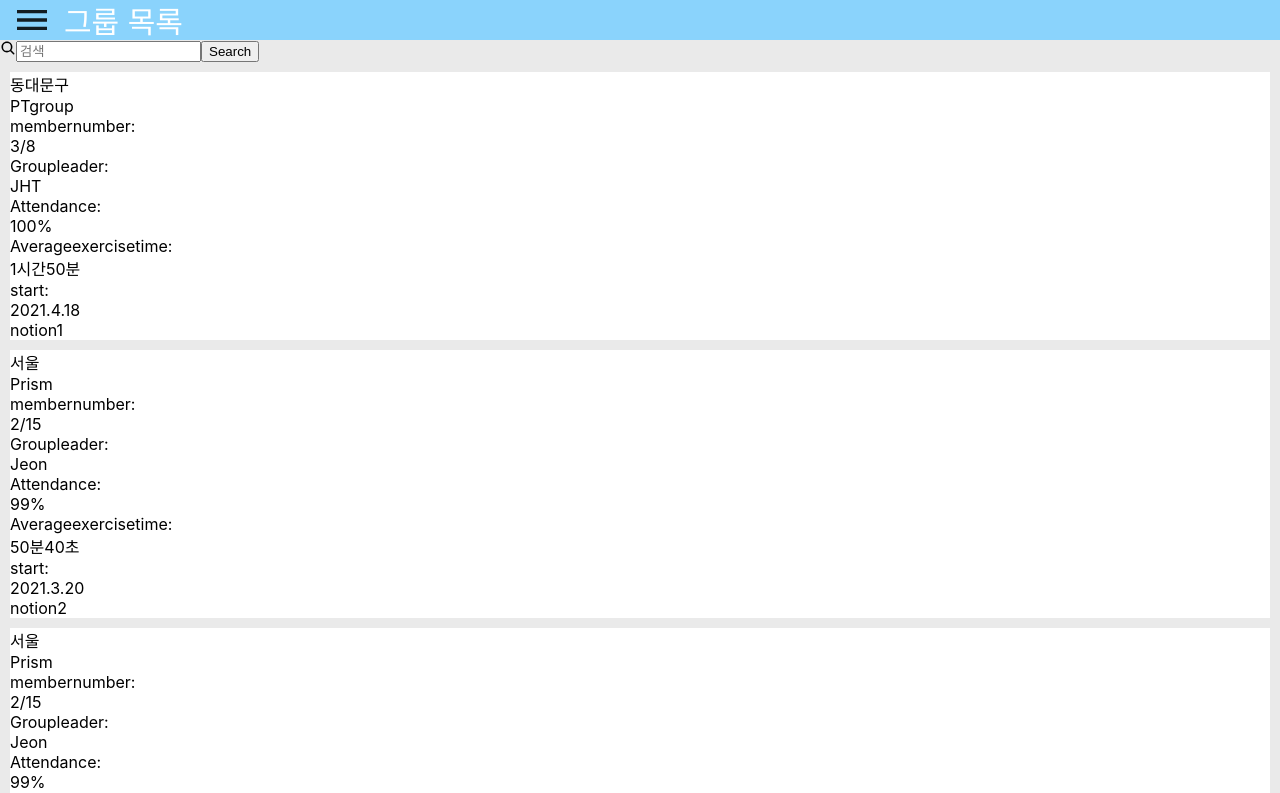
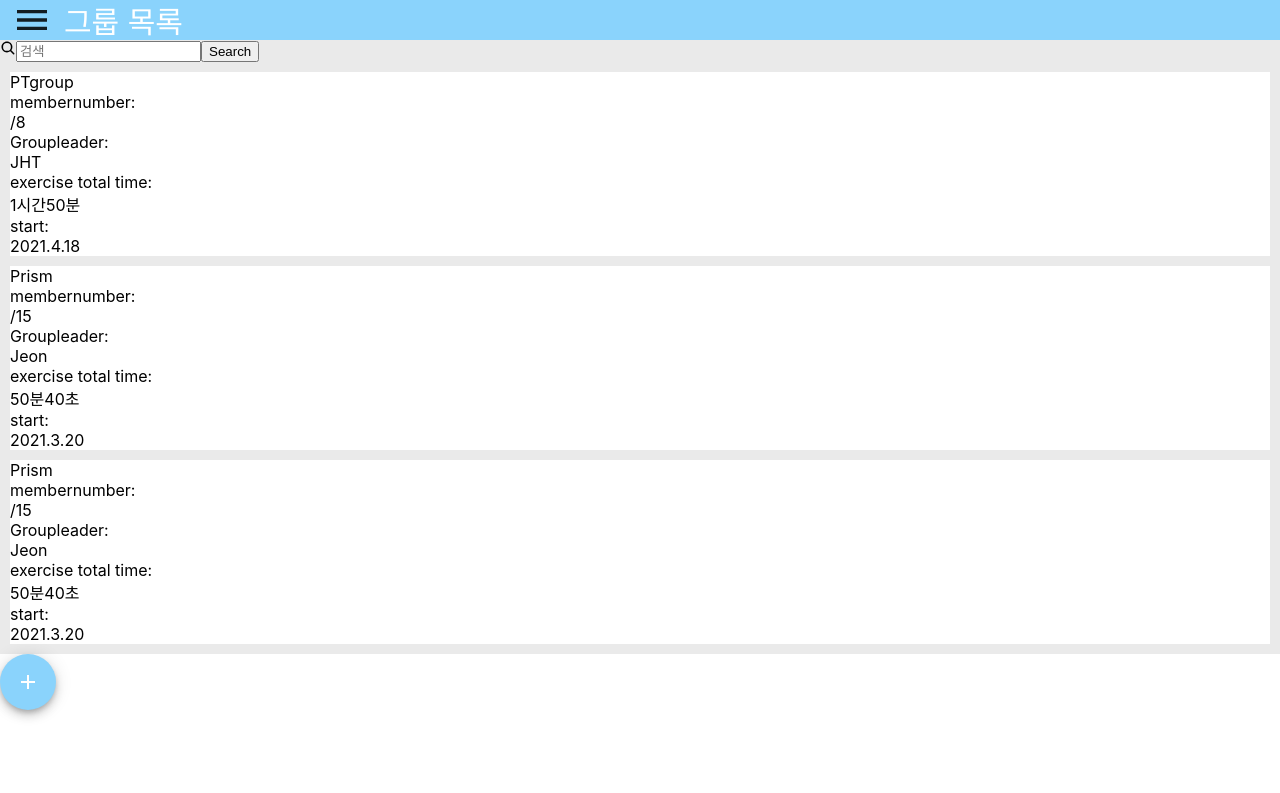
Before and after one commit to Thereisnotruth/2021CAPSTONE, a React (Create React App) app in the folder frontend/: page /grouplist in a window 1280 px wide. Shown: the top 793 px of the page. Built offline with nearby package versions, Linux system fonts and the light colour scheme; what react-unity-webgl would draw is missing.

Commit message:
studymake수정

```diff
--- a/frontend/src/components/Model.js
+++ b/frontend/src/components/Model.js
@@ -10,10 +10,10 @@ class Model {
     }
     // 스터디 생성
     makeStudy(user, study, capacity) {
-        axios.post('/helpapp/study/new', {
-            study_leader: user,
+        axios.post('/helpapp/studies/new', {
+            user_id: user,
             study_name:study,
-            study_capacity: capacity,
+            capacity: capacity,
         })
         .then((res) => {
             console.log(res);
--- a/frontend/src/components/ViewModel.js
+++ b/frontend/src/components/ViewModel.js
@@ -15,6 +15,9 @@ class ViewModel {
     exercise = (expart, times) => {
         return this.model.exercise(expart, times);
     }
+    join = () => {
+        return this.model.join();
+    }
 }
 
 export default ViewModel;
--- a/frontend/src/components/ui/GroupForm.js
+++ b/frontend/src/components/ui/GroupForm.js
@@ -4,14 +4,12 @@ import { Link} from 'react-router-dom';
 const Groupform = (props) => {
 
     const list = props.groupdata.map(
-        groupdata => ( <Link className = 'groups'  to={`/group/${groupdata.id}`} >
-            <Grid className = 'area'>{groupdata.area}</Grid><Grid className = 'groupname'>{groupdata.groupname}</Grid>
-            <Grid className = 'dataname'>membernumber:</Grid><Grid className = 'data'>{groupdata.number}/{groupdata.maxnumber}</Grid>
-            <Grid className = 'dataname'>Groupleader:</Grid><Grid className = 'data'>{groupdata.leader}</Grid>
-            <Grid className = 'dataname'>Attendance:</Grid><Grid className = 'data'>{groupdata.attendance}</Grid>
-            <Grid className = 'dataname'>Averageexercisetime:</Grid><Grid className = 'data'>{groupdata.exercisetime}</Grid>
-            <Grid className = 'dataname'>start:</Grid><Grid className = 'data'>{groupdata.startdate}</Grid>
-            <Grid className = 'notion'>{groupdata.notion}</Grid>
+        groupdata => ( <Link className = 'groups'  to={`/group/${groupdata.study_id}`} >
+            <Grid className = 'groupname'>{groupdata.study_name}</Grid>
+            <Grid className = 'dataname'>membernumber:</Grid><Grid className = 'data'>{groupdata.number}/{groupdata.capacity}</Grid>
+            <Grid className = 'dataname'>Groupleader:</Grid><Grid className = 'data'>{groupdata.user_id}</Grid>
+            <Grid className = 'dataname'>exercise total time:</Grid><Grid className = 'data'>{groupdata.study_total_time}</Grid>
+            <Grid className = 'dataname'>start:</Grid><Grid className = 'data'>{groupdata.created_at}</Grid>
         </Link>)
       );
     return (
--- a/frontend/src/components/view/GroupController.js
+++ b/frontend/src/components/view/GroupController.js
@@ -3,12 +3,17 @@ import { GiRun } from 'react-icons/gi';
 
 import GroupView from './GroupView';
 import { HeaderController } from '../ui';
+import useStore from '../useStore';
+import { useHistory } from 'react-router-dom';
 
 const GroupController = ({ viewModel }) => {
     const[groupname,setgroupname] = useState('GroupName');
     const[groupmember,setgroupmember] = useState('5');
     const[Exercisemember,setExercisemember] = useState('2');
     const[notice,setnotice] = useState('notice');
+    const { Auth } = useStore();
+    const id = Auth .data.user_id;
+    const history = useHistory();
     const state = [
         {
             id:1,
@@ -39,6 +44,18 @@ const GroupController = ({ viewModel }) => {
             time:3600,
             state:0,
         }]
+        console.log(history);
+        const join=()=>{
+            if(Auth.isLogged === false){ history.replace('/login');}
+            else{
+                try {
+                    viewModel.join(id);
+                    alert('가입되었습니다.');
+                } catch (e) {
+                    console.log(e);
+                }
+            }
+        }
 
 
     return (
@@ -50,6 +67,7 @@ const GroupController = ({ viewModel }) => {
             Exercisemember={Exercisemember}
             notice={notice}
             groupmembers = {state}
+            join = {join}
         />
         </>
     );
--- a/frontend/src/components/view/GroupListController.js
+++ b/frontend/src/components/view/GroupListController.js
@@ -2,43 +2,37 @@ import React, { useState } from 'react';
 
 import { HeaderController } from '../ui';
 import GrouplistView from './GroupListView';
+import { useHistory } from 'react-router-dom';
+import useStore from '../useStore';
+
 
 const GrouplistController = ({ viewModel }) => {
     const[Search,setSearch] = useState('');
+    const { Auth } = useStore();
+    const history = useHistory();
     const state = [
         {
-            id:1,
-            area:'동대문구',
-            groupname:'PTgroup',
-            number:'3',
-            maxnumber:'8',
-            leader:'JHT',
-            attendance:'100%',
-            exercisetime:'1시간50분',
-            startdate:'2021.4.18',
-            notion:'notion1',
+            study_id:1,
+            study_name:'PTgroup',
+            user_id:'JHT',
+            study_total_time:'1시간50분',
+            capacity:'8',
+            created_at:'2021.4.18',
+
         },{
-            id:2,
-            area:'서울',
-            groupname:'Prism',
-            number:'2',
-            maxnumber:'15',
-            leader:'Jeon',
-            attendance:'99%',
-            exercisetime:'50분40초',
-            startdate:'2021.3.20',
-            notion:'notion2',
+            study_id:2,
+            study_name:'Prism',
+            user_id:'Jeon',
+            study_total_time:'50분40초',
+            capacity:'15',
+            created_at:'2021.3.20',
         },{
-            id:3,
-            area:'서울',
-            groupname:'Prism',
-            number:'2',
-            maxnumber:'15',
-            leader:'Jeon',
-            attendance:'99%',
-            exercisetime:'50분40초',
-            startdate:'2021.3.20',
-            notion:'notion2',
+            study_id:3,
+            study_name:'Prism',
+            user_id:'Jeon',
+            study_total_time:'50분40초',
+            capacity:'15',
+            created_at:'2021.3.20',
         }]
 
     const onsearchChange = (e) => {
@@ -47,12 +41,22 @@ const GrouplistController = ({ viewModel }) => {
     const onsearchClick =() =>{
 
     }
+    const make = () =>{
+        if(Auth.isLogged){
+            history.replace('groupmake');}
+        else{
+            alert('그룹을 생성하려면 로그인이 필요합니다.');
+            history.replace('login');
+        }
+
+    }
     return (
         <>
             <HeaderController header='그룹 목록' />
             <GrouplistView
                 onsearchChange={onsearchChange}
                 onsearchClick={onsearchClick}
+                make={make}
                 groupdata = {state}
             />
         </>
--- a/frontend/src/components/view/GroupListView.js
+++ b/frontend/src/components/view/GroupListView.js
@@ -1,5 +1,5 @@
 import React from 'react';
-import { Grid } from '@material-ui/core';
+import { Grid ,Link} from '@material-ui/core';
 
 import { IoSearch } from "react-icons/io5";
 
@@ -23,9 +23,11 @@ const GrouplistView = (props) => {
                     <button type='button' onClick={props.onsearchClick}>Search</button>
                 </Grid>
                     <GroupForm groupdata = {props.groupdata}/>
-                <Fab className = 'makegroupbtn' aria-label="add">
-                    <AddIcon />
-                </Fab>
+
+                    <Fab className = 'makegroupbtn' aria-label="add" onClick = {props.make}>
+                        <AddIcon />
+                    </Fab>
+
             </Grid>
         </Grid>
     )
--- a/frontend/src/components/view/GroupMakeController.js
+++ b/frontend/src/components/view/GroupMakeController.js
@@ -2,9 +2,11 @@ import React, { useState } from 'react';
 import { useHistory } from "react-router-dom";
 import GroupMakeView from './GroupMakeView';
 import { HeaderController } from '../ui';
+import useStore from '../useStore';
 
 const GroupMakeController = ({ viewModel }) => {
-	const user = '123';
+    const { Auth } = useStore();
+	const user = Auth.data.user_id;
     const [study, setStudy] = useState('');
     const [capacity, setCapacity] = useState('');
     const [message1,setMessage1] = useState('');
@@ -34,7 +36,7 @@ const GroupMakeController = ({ viewModel }) => {
             alert('모든 정보를 입력해주세요.');
         }else{
             try {
-                await viewModel.MakeStudy(user,study,capacity);
+                await viewModel.makeStudy(user,study,capacity);
                 alert('스터디가 생성되었습니다.');
                 history.replace('/grouplist');
             } catch (e) {
--- a/frontend/src/components/view/GroupView.js
+++ b/frontend/src/components/view/GroupView.js
@@ -1,11 +1,14 @@
 import React from 'react';
-import { Grid } from '@material-ui/core';
+import { Grid , Button} from '@material-ui/core';
 import { IoPodiumOutline,IoCalendarOutline } from "react-icons/io5";
 import { BsPersonPlus } from "react-icons/bs";
 
 import { GroupMember } from '../ui';
+import { useHistory } from 'react-router-dom';
 
 const GroupView = (props) => {
+    const history = useHistory();
+    console.log(history.location.pathname);
     return (
         <Grid container direction='column'>
             <Grid className='group'>
@@ -13,8 +16,8 @@ const GroupView = (props) => {
                 <Grid className = 'groupmembernumber'>멤버<Grid className = 'groupmember'>{props.groupmember}</Grid>명</Grid>
                 <Grid className = 'groupkategorie'>
                     <Grid className='groupicon'><IoPodiumOutline/><Grid>Rank</Grid></Grid>
-                    <Grid className='groupicon'><IoCalendarOutline/><Grid>Invite</Grid></Grid>
-                    <Grid className='groupicon'><BsPersonPlus/><Grid>Invite</Grid></Grid>
+                    <Grid className='groupicon'><IoCalendarOutline/><Grid>Calendar</Grid></Grid>
+                    <Grid className='groupicon'><Button onClick={props.join}><BsPersonPlus/><Grid>가입</Grid></Button></Grid>
                 </Grid>
                 <Grid className ='Notice'>공지</Grid>
                 <Grid className='noticetxt'>{props.notice}</Grid>
```
Also changed, not shown: 2 other files (tests, documents, lock files or other folders).
